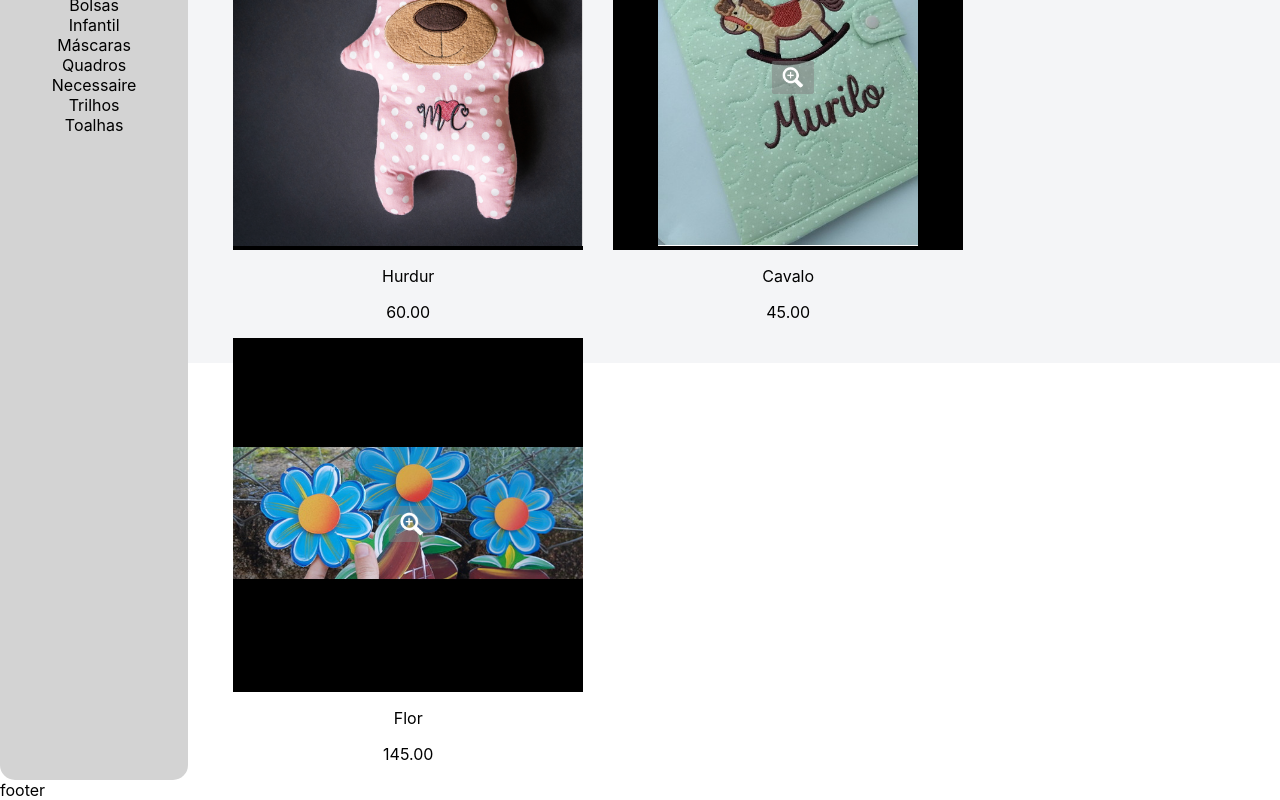
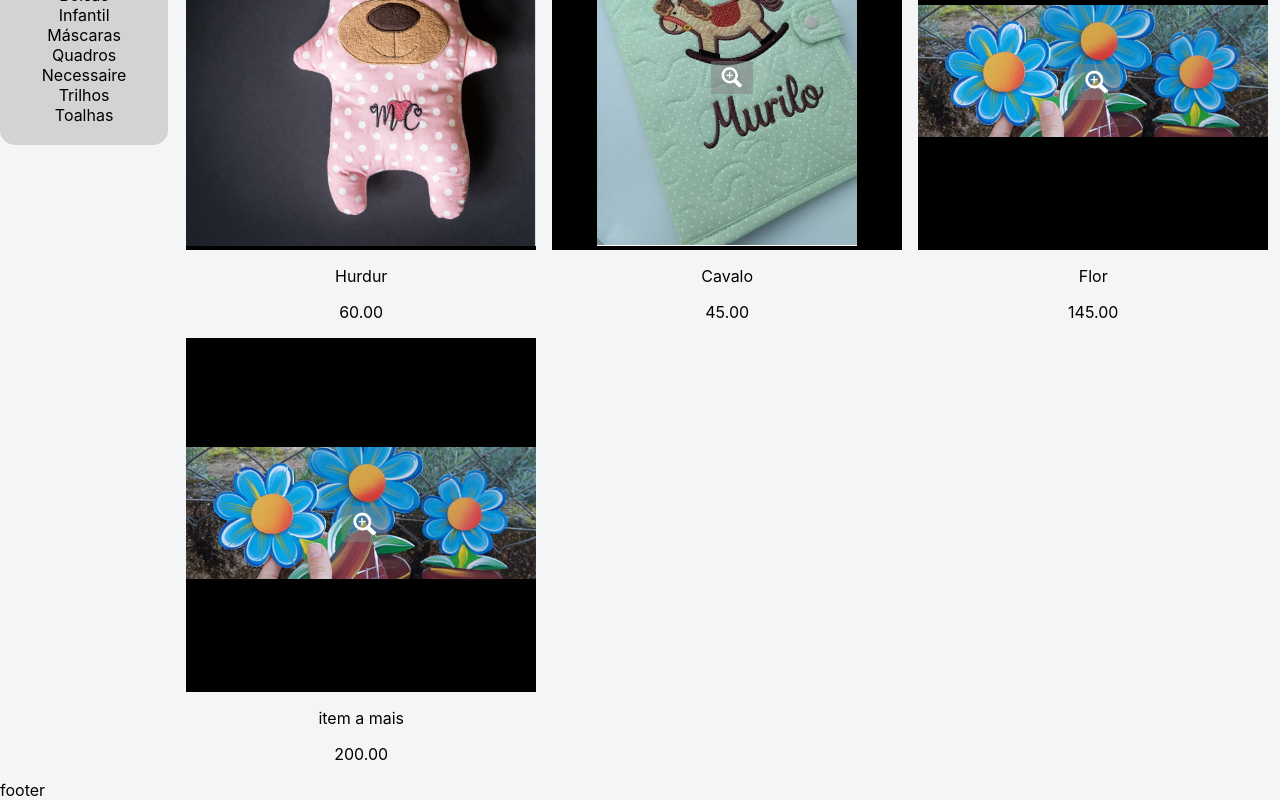
Before and after one commit to duvilla/verapatchwork-app, a React (Create React App) app: page / in a window 1280 px wide. Shown: the part 437-1237 px from the top of the page. Built offline with nearby package versions, Linux system fonts and the light colour scheme.

Commit message:
pequenos fixes

```diff
--- a/src/App.css
+++ b/src/App.css
@@ -1,15 +1,15 @@
 .app {
-  height: 100vh;
+  min-height: 100vh;
   background-color: #f4f5f7;
 }
 
 .content-area {
   margin: 0 auto;
-  width: 1280px;
+  width: 1300px;
 }
 
 nav {
-  padding: 30px;
+  padding: 20px;
   max-width: 250px;
   text-align: center;
   background-color: rgb(211, 211, 211);
@@ -32,17 +32,18 @@ nav h2 {
 .meio {
   margin-top: 30px;
   display: flex;
+  align-items: flex-start;
 }
 
 .galeria {
   display: flex;
   flex-wrap: wrap;
-  margin-left: 30px;
+  margin-left: 10px;
 }
 
 .item-galeria {
-  margin-right: 15px;
-  margin-left: 15px;
+  margin-right: 8px;
+  margin-left: 8px;
 }
 
 .link {
--- a/src/App.js
+++ b/src/App.js
@@ -33,6 +33,11 @@ function App() {
       nome: 'Flor',
       imagem: testePatchwork2,
       preco: '145.00'
+    },
+    {
+      nome: 'item a mais',
+      imagem: testePatchwork2,
+      preco: '200.00'
     }
   ]
 
```
